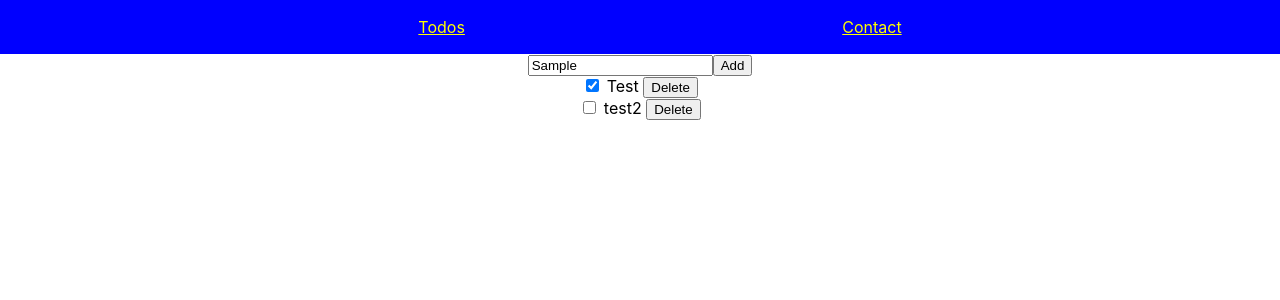
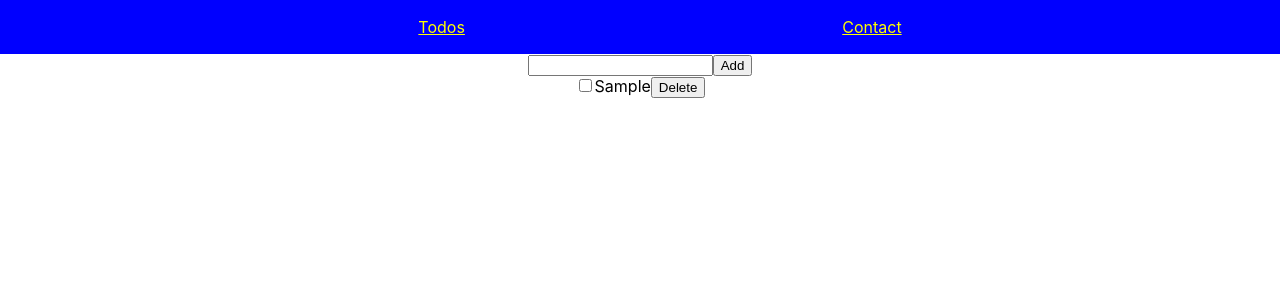
Before and after one commit to ChrisPitts/task-management-app, a React (Create React App) app: page / in a window 1280 px wide. Both pictures are taken after typing "Sample" into the empty fields and a click on the button "Add". Shown: the top 300 px of the page. Built offline with nearby package versions, Linux system fonts and the light colour scheme.

Commit message:
finished basic redux handling

```diff
--- a/src/components/Todos.js
+++ b/src/components/Todos.js
@@ -1,42 +1,95 @@
-import React from 'react'
-import { useSelector} from 'react-redux';
+// import React from 'react'
+import React, { Component } from 'react';
+import { useDispatch, useSelector} from 'react-redux';
+import { addItem, deleteItem, toggleComplete} from '../state/action-creators';
+import { connect } from 'react-redux';
 
-function Input(props)
+export class Input extends Component {
+    constructor(props){
+        super(props);
+        this.state = {description: ""};
+    }
+    handleChangeDescription(event){
+        this.setState({description: event.target.value})
+    }
+    addItem()
     {
-  return(
+        this.props.onAdd(this.state.description);
+        this.setState({description: ""});
+    }
+    render() {
+        return (
             <div>
-      <input></input>
-      <button>Add</button>
+                <input value={this.state.description} onChange={this.handleChangeDescription.bind(this)}></input>
+                <button onClick={()=>this.addItem()}>Add</button>
             </div>
         )
     }
+}
+
 
 function Todo(props)
 {
+    let dispatch = useDispatch();
     return(
-    <div><input type={"checkbox"} checked={props.complete}></input> {props.description} <button>Delete</button></div>
+        <div>
+            <input
+                type={"checkbox"}
+                checked={props.complete}
+                onClick={()=>props.toggleComplete(props.index)}>
+            </input>
+            {props.description}
+            <button onClick={()=>props.onDelete(props.index)}>Delete</button>
+            </div>
     )
 }
 
 function TodoList(props)
 {
   const state = useSelector((state)=>state);
+
   return (
     <>
-      {state.map(item => (
-      <>
-        <Todo description={item.description} complete={item.complete}/>
-      </>
+        <Input onAdd={props.onAdd}/>
+        {state.map((item, index) => (
+        <Todo
+            description={item.description}
+            complete={item.complete}
+            index={index}
+            onDelete={props.onDelete}
+            toggleComplete={props.toggleComplete}/>
       ))}
     </>
   );
 }
 
+function mapStateToProps(state){
+    return {items: state}
+}
+
+function mapDispatchToProps(dispatch)
+{
+    return{
+        onAdd: (description, complete=false)=>{
+            dispatch(addItem(description, complete))
+        },
+        onDelete: (index)=>{
+            dispatch(deleteItem(index));
+        },
+        toggleComplete: (index)=>{
+            dispatch(toggleComplete(index));
+        }
+    }
+}
+
+const TodoListContainer = connect(mapStateToProps, mapDispatchToProps) (TodoList)
+
 export default function Todos() {
+
+
     return (
         <div>
-        <Input/>
-        <TodoList/>
+            <TodoListContainer/>
         </div>
   )
 }
--- a/src/state/action-creators.js
+++ b/src/state/action-creators.js
@@ -1,20 +1,26 @@
-import { type } from "@testing-library/user-event/dist/type"
-
 export function addItem(description, complete=false){
-    return (dispatch)=>{
-        dispatch({
+    return (
+        {
             type: "ADD_ITEM",
             description: description,
             complete: complete
-        })
-    }
+        }
+    );
 }
 
+
 export function deleteItem(index){
-    return (dispatch)=>{
-        dispatch({
+    console.log("delete")
+    return ({
             type: "DELETE_ITEM",
             index: index
+        }
+    )
+}
+
+export function toggleComplete(index){
+    return ({
+            type: "TOGGLE_COMPLETE",
+            index: index
         })
-    }
 }
--- /dev/null
+++ b/src/state/index.js
@@ -0,0 +1 @@
+export * as actionCreators from './action-creators';
--- a/src/state/reducer.js
+++ b/src/state/reducer.js
@@ -2,15 +2,24 @@ export function reducer(state = [], action){
     switch(action.type)
     {
         case "ADD_ITEM":
-            return [...state, {
+            return [{
                 description: action.description,
                 complete: action.complete
-            }];
+            }, ...state];
         case "DELETE_ITEM":
             return [
                 ...state.slice(0, action.index),
                 ...state.slice(action.index + 1)
             ];
+        case "TOGGLE_COMPLETE":
+            return[
+                ...state.slice(0, action.index),
+                {
+                    description: state[action.index].description,
+                    complete: !state[action.index].complete
+                },
+                ...state.slice(action.index + 1)
+            ]
         default:
             return state;
     }
--- a/src/state/store.js
+++ b/src/state/store.js
@@ -1,4 +1,4 @@
 import { createStore } from "redux";
 import { reducer } from "./reducer";
 
-export const store = createStore(reducer, [{description: "Test", complete: true}, {description: "test2", complete:false}]);
+export const store = createStore(reducer, []);
```
Lines whose indentation alone changed are shown as unchanged.
